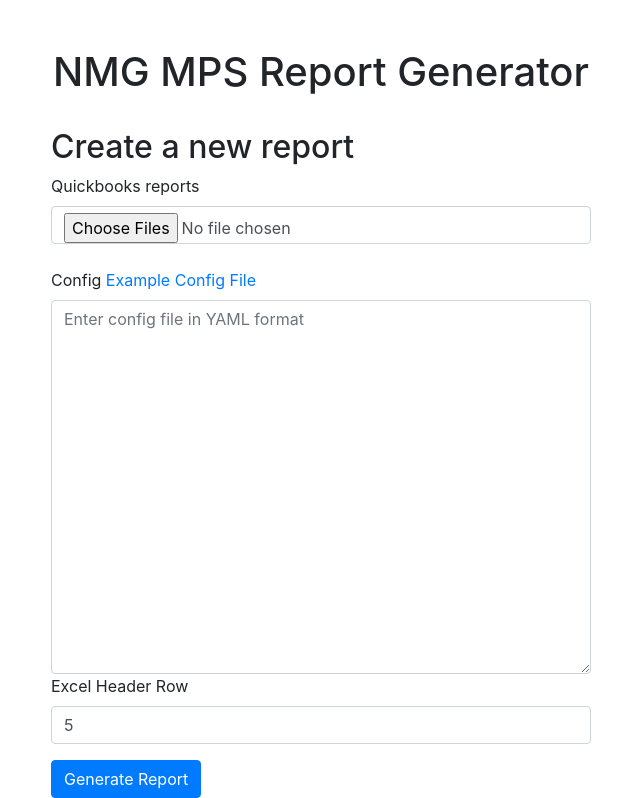
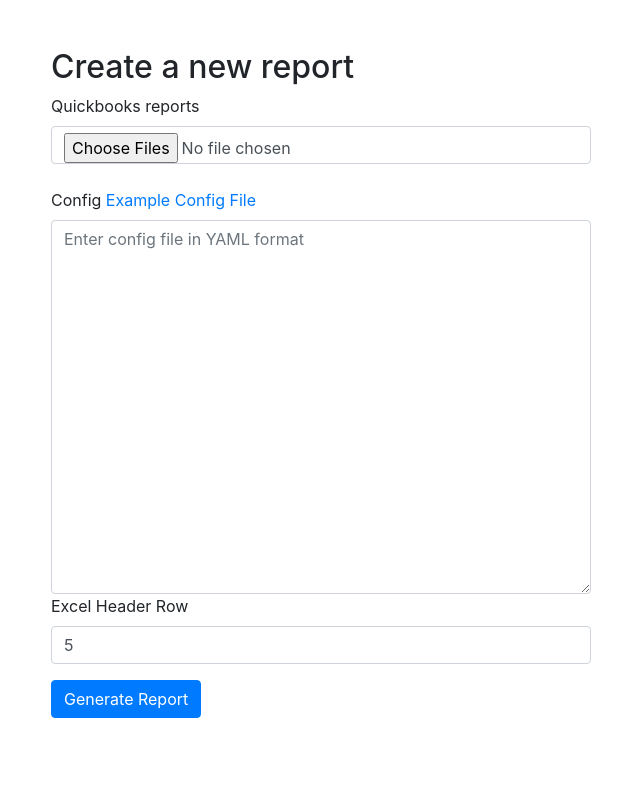
Before and after one commit to network-mapping/mps-kpi, a Flask app: page / in a window 1280 px wide. Shown: the part 56-854 px from the top of the page, without its empty margins (319-959 px from the left). After the commit the page ends 774 px from the top, so only its background shows below. Run offline with Flask 3, Linux system fonts and the light colour scheme; some libraries are stand-ins or nearby versions.

Commit message:
remove  index Page Title

```diff
--- a/src/templates/index.html
+++ b/src/templates/index.html
@@ -24,8 +24,6 @@
   <div class="container mt-5">
     <div class="row">
       <div class="col-md-6 offset-md-3">
-        <h1 class="text-center">NMG MPS Report Generator</h1>
-        <br/>
 
         {% if downloads %}
         <h2>Downloads</h2>
```
